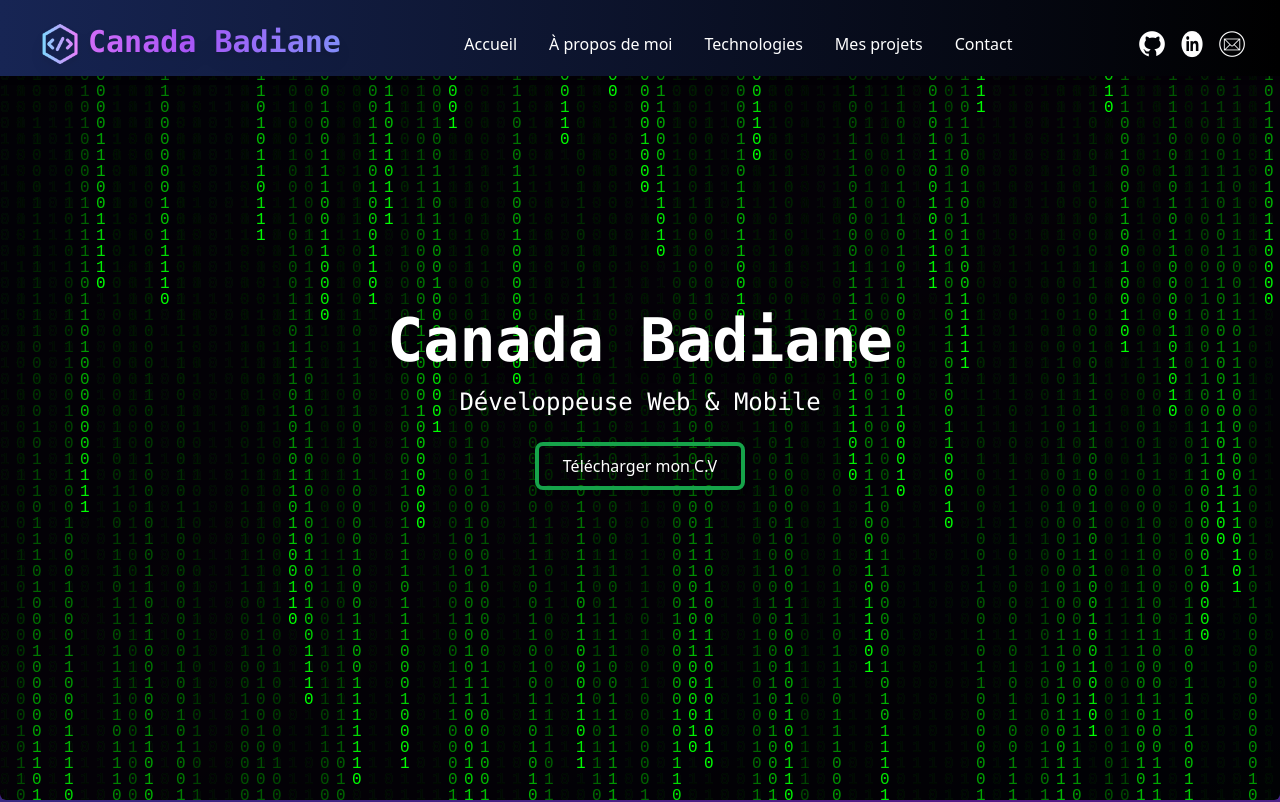
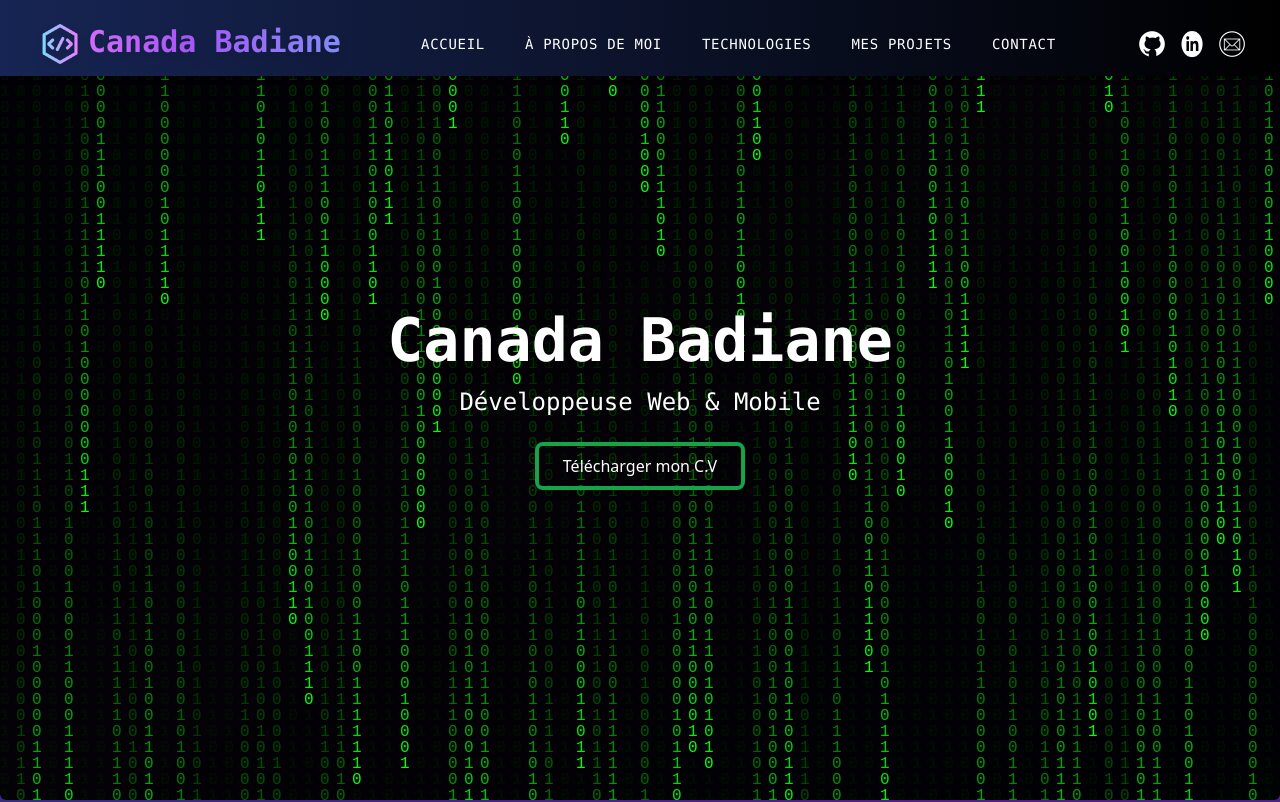
Before and after one commit to CanadaBadiane/portfolio, a React (Vite) app: page / in a window 1280 px wide. Shown: the top 802 px of the page. Built offline with nearby package versions, Linux system fonts and the light colour scheme.

Commit message:
feat: Personnalisation ajoutée dans le fichier Header.tsx

```diff
--- a/src/components/Contact.tsx
+++ b/src/components/Contact.tsx
@@ -3,7 +3,7 @@ import { PhoneIcon } from "@heroicons/react/24/outline";
 import { MapPinIcon } from "@heroicons/react/24/outline";
 import { toast, Toaster } from "react-hot-toast";
 
-export default function Contact() {
+const Contact = () => {
   const handleSubmit = async (e: React.FormEvent<HTMLFormElement>) => {
     e.preventDefault();
     const form = e.currentTarget;
@@ -137,4 +137,6 @@ export default function Contact() {
       </div>
     </section>
   );
-}
+};
+
+export default Contact;
--- a/src/components/Footer.tsx
+++ b/src/components/Footer.tsx
@@ -1,7 +1,9 @@
-export default function Footer() {
+const Footer = () => {
   return (
     <footer className="bg-gray-800 text-white text-center p-4 mt-12">
       <p>&copy; 2025 Canada Badiane. Tous droits réservés.</p>
     </footer>
   );
-}
+};
+
+export default Footer;
--- a/src/components/Header.tsx
+++ b/src/components/Header.tsx
@@ -10,12 +10,37 @@ const Header = () => {
           />
           Canada Badiane
         </h1>
-        <nav className="flex justify-start gap-8">
-          <a href="#hero">Accueil</a>
-          <a href="#about">À propos de moi</a>
-          <a href="#technologies">Technologies</a>
-          <a href="#projects">Mes projets</a>
-          <a href="#contact">Contact</a>
+        <nav className="flex justify-start gap-4">
+          <a
+            href="#hero"
+            className="font-mono text-sm uppercase tracking-wider px-3 py-1 rounded-md transition-all duration-200 text-white hover:text-fuchsia-300 hover:bg-white/5 hover:-translate-y-0.5 hover:shadow-[0_6px_24px_rgba(168,85,247,0.12)] hover:ring-1 hover:ring-fuchsia-500"
+          >
+            Accueil
+          </a>
+          <a
+            href="#about"
+            className="font-mono text-sm uppercase tracking-wider px-3 py-1 rounded-md transition-all duration-200 text-white hover:text-fuchsia-300 hover:bg-white/5 hover:-translate-y-0.5 hover:shadow-[0_6px_24px_rgba(168,85,247,0.12)] hover:ring-1 hover:ring-fuchsia-500"
+          >
+            À propos de moi
+          </a>
+          <a
+            href="#technologies"
+            className="font-mono text-sm uppercase tracking-wider px-3 py-1 rounded-md transition-all duration-200 text-white hover:text-fuchsia-300 hover:bg-white/5 hover:-translate-y-0.5 hover:shadow-[0_6px_24px_rgba(168,85,247,0.12)] hover:ring-1 hover:ring-fuchsia-500"
+          >
+            Technologies
+          </a>
+          <a
+            href="#projects"
+            className="font-mono text-sm uppercase tracking-wider px-3 py-1 rounded-md transition-all duration-200 text-white hover:text-fuchsia-300 hover:bg-white/5 hover:-translate-y-0.5 hover:shadow-[0_6px_24px_rgba(168,85,247,0.12)] hover:ring-1 hover:ring-fuchsia-500"
+          >
+            Mes projets
+          </a>
+          <a
+            href="#contact"
+            className="font-mono text-sm uppercase tracking-wider px-3 py-1 rounded-md transition-all duration-200 text-white hover:text-fuchsia-300 hover:bg-white/5 hover:-translate-y-0.5 hover:shadow-[0_6px_24px_rgba(168,85,247,0.12)] hover:ring-1 hover:ring-fuchsia-500"
+          >
+            Contact
+          </a>
         </nav>
         <div className="flex gap-2">
           <a
```
